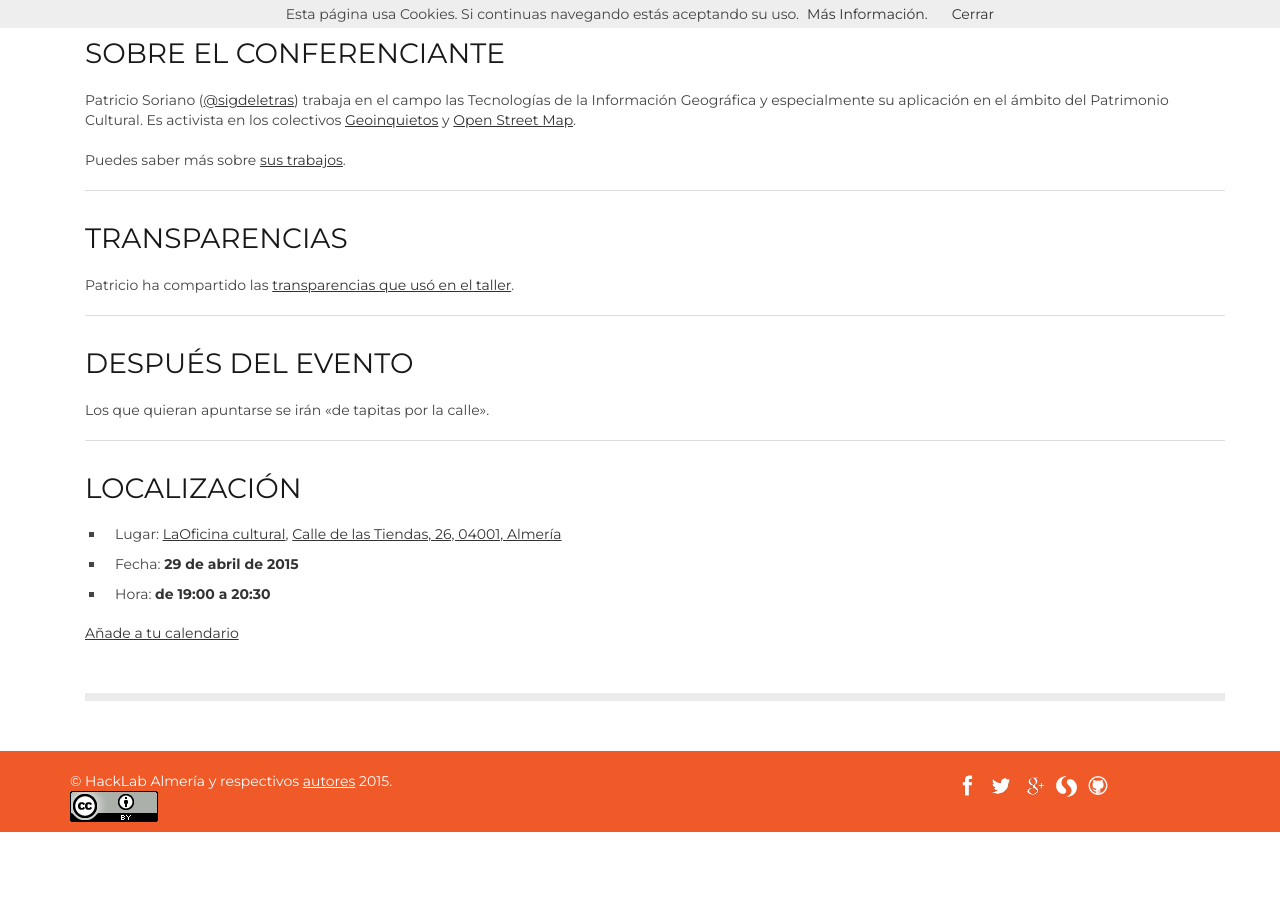
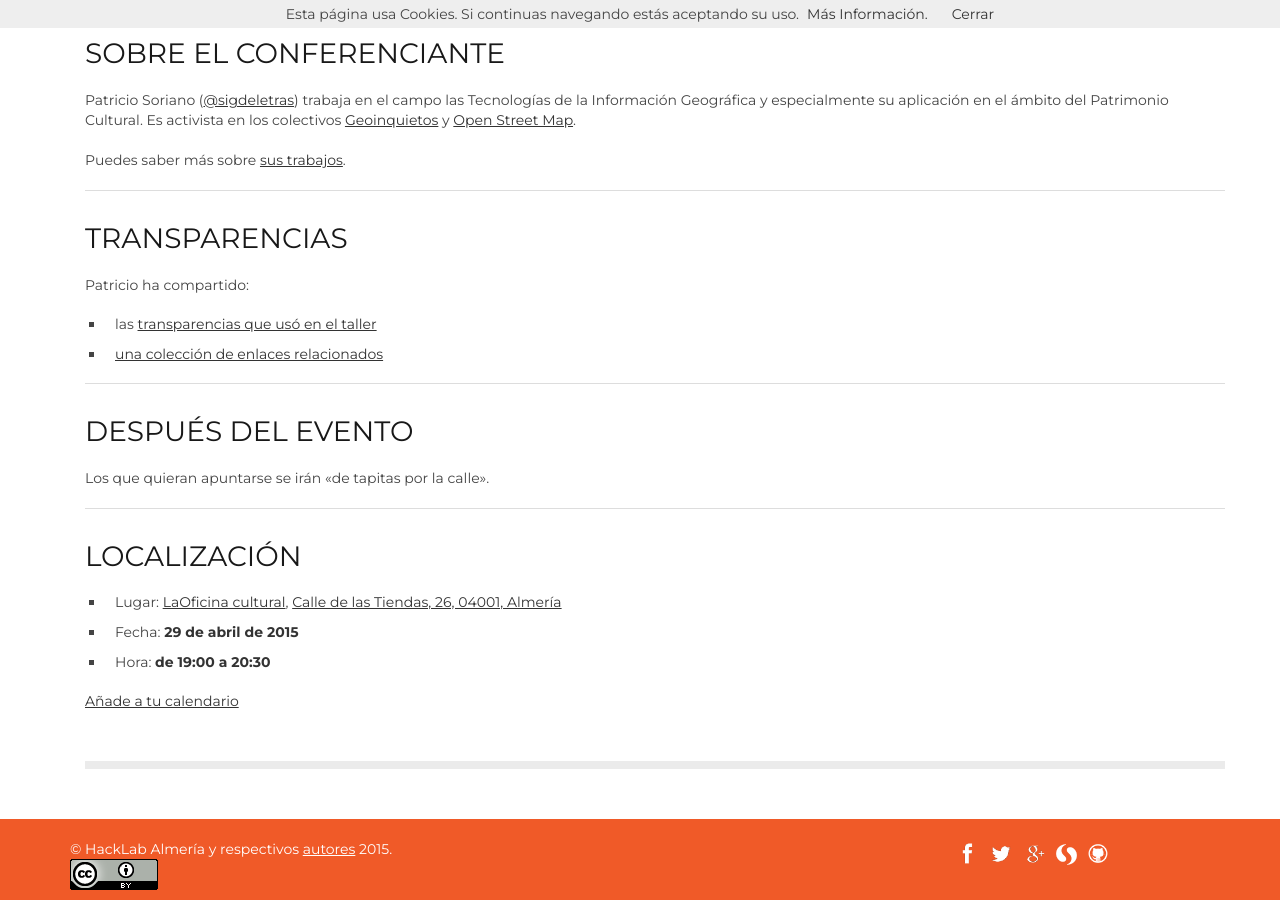
Before and after one commit to HackLab-Almeria/hacklab-almeria.github.io, a Jekyll site: the page built from _posts/2015-04-29-taller-cartodb.md, in a window 1280 px wide and 900 px high, scrolled down 1604 px. Built offline with Jekyll 4.4.1, drawn with Linux system fonts in a browser that asks for light colours; a script that is not in the unit is left out; comment, search, counter and statistics services are not loaded; before the commit the page ends 2436 px from its top, so only the background shows below that.

Commit message:
añadidos enlaces sugeridos por Patricio

```diff
--- a/_posts/2015-04-29-taller-cartodb.md
+++ b/_posts/2015-04-29-taller-cartodb.md
@@ -38,7 +38,10 @@ Puedes saber más sobre [sus trabajos](http://www.sigdeletras.com/sobre-mi).
 
 ### Transparencias
 
-Patricio ha compartido las [transparencias que usó en el taller]({{ site.url }}/recursos/2015-04-29/taller_cartodb_almeria_hacklab_abril_2015.pdf).
+Patricio ha compartido:
+
+ * las [transparencias que usó en el taller]({{ site.url }}/recursos/2015-04-29/taller_cartodb_almeria_hacklab_abril_2015.pdf)
+ * [una colección de enlaces relacionados](http://www.sigdeletras.com/2015/algunos-enlaces-y-presentacion-sobre-visualizacion-de-informacion-geografica-en-internet)
 
 ---
 
```
